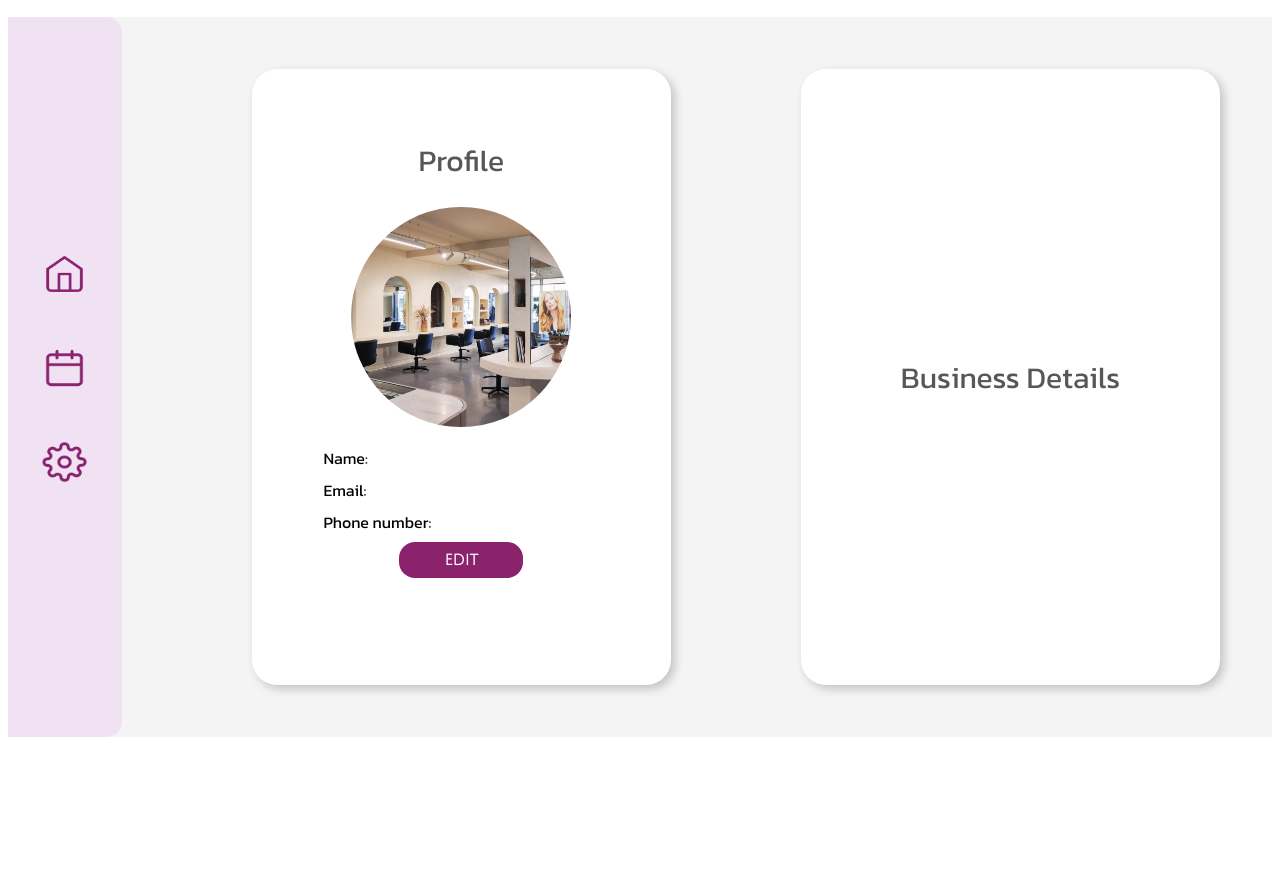
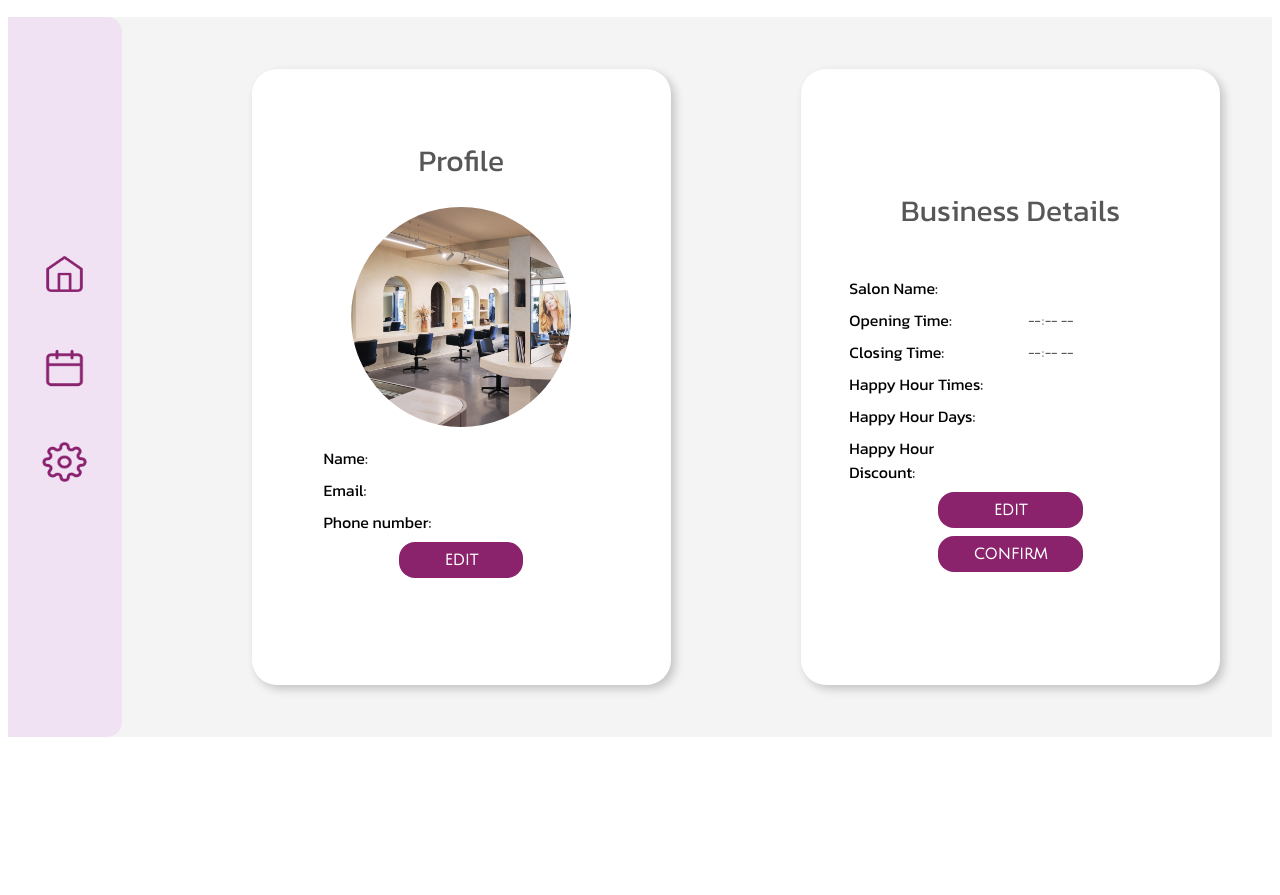
Before and after one commit to henrylo212/YouBeauty, a Django app: page /accounts/business_dashboard_settings/ in a window 1280 px wide. Shown: the part 161-1056 px from the top of the page. Run offline with Django 5.2, Linux system fonts and the light colour scheme.

Commit message:
Started adding functionality for editing salon information

```diff
--- a/Code/accounts/views.py
+++ b/Code/accounts/views.py
@@ -9,7 +9,7 @@ from django.core.exceptions import ValidationError
 
 from .forms import SalonOwnerRegistrationForm, CustomerRegistrationForm, EditProfileForm
 
-from salons.forms import EditSalonOwnerForm
+from salons.forms import EditSalonOwnerForm, EditSalonInfoForm
 from salons.views import SalonRegistrationView
 from salons.models import SalonOwner, SalonInfo, SalonService, Service
 
@@ -174,6 +174,7 @@ def BusinessProfileSettingsView(request):
     phone_number = ""
     profile_photo = None
     form = None
+    saloninfo_form = None
     # if hasattr(user, 'salonowner'):
     # if not hasattr(user, 'customer'):
     #     #is not customer
@@ -182,27 +183,42 @@ def BusinessProfileSettingsView(request):
     if request.method == 'POST':
         print("made it to POST")
         form = EditSalonOwnerForm(data=request.POST)
+        saloninfo_form = EditSalonInfoForm(data=request.POST)
+
         print(form.errors)
+        print(saloninfo_form.errors)
 
         if form.is_valid():
             current_user = request.user
             print(f"exists {SalonOwner.objects.filter(user=current_user).exists()}, {SalonOwner.objects.filter(user=current_user)}")
-            salonowner = get_object_or_404(SalonOwner, user=current_user) #get Customer w/ current user
-            saved = form.save(user)
+            # salonowner = get_object_or_404(SalonOwner, user=current_user) #get Customer w/ current user
+            # saved = form.save(user)
+
+            form.save(user)
+
+
 
             # user = form.save(user)
             print(user)
             # extract data from form
 
-            profile_name = form.cleaned_data.get('profile_name')
-            print(profile_name)
+            # profile_name = form.cleaned_data.get('profile_name')
+            print(saloninfo_form.cleaned_data.get('salon_name'))
             # password = form.cleaned_data.get('password1')
-            email = form.cleaned_data.get('email')
-            print(email)
-            phone_number = form.cleaned_data.get('phone_number')
+            # email = form.cleaned_data.get('email')
+            # print(email)
+            # phone_number = form.cleaned_data.get('phone_number')
+
             messages.success(request, 'Profile changes have been successfully saved!')
 
 
+            return redirect("business_profile_settings")
+
+        if saloninfo_form.is_valid():
+            # Saving salon info here
+            saloninfo_form.save(user)
+
+            messages.success(request, 'Profile changes have been successfully saved!')
             return redirect("business_profile_settings")
     else:
         form = EditSalonOwnerForm()
@@ -214,6 +230,8 @@ def BusinessProfileSettingsView(request):
         print(current_user)
         is_customer = False
         is_salon_owner = False
+
+
         try:
             #try to get a customer
             customer = get_object_or_404(Customer, user=current_user) #get Customer w/ current username
@@ -248,7 +266,7 @@ def BusinessProfileSettingsView(request):
             return render(request, 'business_profile_settings.html' ,
             {'is_customer': is_customer, 'is_salon_owner': is_salon_owner,
             'user': user, 'phone_number': phone_number, 'profile_photo': profile_photo,
-            'bookings': bookings, 'form': form})
+            'bookings': bookings, 'form': form, 'saloninfo_form': saloninfo_form})
             # return render(request, 'registration/login.html', {'form': form})
         elif is_salon_owner:
             user = salon_owner.user
@@ -256,7 +274,7 @@ def BusinessProfileSettingsView(request):
             salon = salon_owner.salon
             return render(request, 'business_profile_settings.html' ,
             {'is_customer': is_customer, 'is_salon_owner': is_salon_owner,
-            'user': user, 'phone_number': phone_number, 'salon': salon, 'form': form})
+            'user': user, 'phone_number': phone_number, 'salon': salon, 'form': form, 'saloninfo_form': saloninfo_form})
     else:
         user = request.user
 
@@ -264,10 +282,10 @@ def BusinessProfileSettingsView(request):
     return render(request, 'business_profile_settings.html' ,
         {'is_customer': is_customer, 'is_salon_owner': is_salon_owner,
         'user': user, 'phone_number': phone_number, 'profile_photo': profile_photo,
-        'form': form})
+        'form': form, 'saloninfo_form': saloninfo_form})
 
 
-    return render(request, 'business_profile_settings.html')
+    # return render(request, 'business_profile_settings.html')
 
 def BusinessProfileCalendarView(request):
     '''
--- a/Code/salons/forms.py
+++ b/Code/salons/forms.py
@@ -74,3 +74,47 @@ class EditSalonOwnerForm(forms.Form):
 
         print(f"user: {user_instance} salonowner: {salonowner_instance} boop number 2")
         return user_instance, salonowner_instance
+
+class EditSalonInfoForm(forms.Form):
+    salon_name = forms.CharField(max_length=301)
+    salon_openingtime = forms.TimeField(widget=forms.TimeInput(format='%H:%M'))
+    salon_closingtime = forms.TimeField(widget=forms.TimeInput(format='%H:%M'))
+    happyhour_times = forms.CharField(max_length=301)
+    happyhour_days = forms.CharField(max_length=301)
+    happyhour_discount = forms.DecimalField(max_digits=5, decimal_places=2)
+
+    # email = forms.EmailField()
+    # phone_number = forms.CharField(max_length=20)
+
+    # print(email)
+    # print(phone_number)
+
+    def save(self, user):
+        salon_name = self.cleaned_data["salon_name"]
+        salon_openingtime = self.cleaned_data["salon_openingtime"]
+        salon_closingtime = self.cleaned_data["salon_closingtime"]
+        happyhour_times = self.cleaned_data["happyhour_times"]
+        happyhour_days = self.cleaned_data["happyhour_days"]
+        happyhour_discount = self.cleaned_data["happyhour_discount"]
+
+
+        current_user_id = user.id
+        print(current_user_id)
+
+        user_instance = get_object_or_404(User, id=current_user_id)
+        salonowner_instance = get_object_or_404(SalonOwner, user=user_instance)
+        saloninfo_instance = salonowner_instance.salon
+
+        print(f"user: {user_instance} salonowner: {salonowner_instance} saloninstance: {saloninfo_instance} boop")
+
+        saloninfo_instance.salon_name = salon_name
+        saloninfo_instance.salon_openingtime = salon_openingtime
+        saloninfo_instance.salon_closingtime = salon_closingtime
+        saloninfo_instance.happyhour_times = happyhour_times
+        saloninfo_instance.happyhour_days = happyhour_days
+        saloninfo_instance.happyhour_discount = happyhour_discount
+
+        saloninfo_instance.save()
+
+        print(f"user: {user_instance} salonowner: {salonowner_instance} saloninstance: {saloninfo_instance} boop")
+        return saloninfo_instance
--- a/Code/templates/business_profile_settings.html
+++ b/Code/templates/business_profile_settings.html
@@ -53,6 +53,41 @@
 
         <div class="info-container">
             <h2>Business Details</h2>
+            <form class="profile-information-container" method="post" action="{% url 'business_profile_settings' %}" id="salon-info-form">
+                {% csrf_token %}
+                <div class="profile-item-container">
+                    <label for="profile_name">Salon Name: </label>
+                    <input type="text" id="salon-name" name="salon_name" value="{{ salon.salon_name }}" disabled>
+                </div>
+
+                <div class="profile-item-container">
+                    <label for="salon_openingtime">Opening Time: </label>
+                    <input type="time" id="salon_openingtime" name="salon_openingtime" value="{{ salon.salon_openingtime }}" disabled>
+                </div>
+
+                <div class="profile-item-container">
+                    <label for="salon_closingtime">Closing Time: </label>
+                    <input type="time" id="salon_closingtime" name="salon_closingtime" value="{{ salon.salon_closingtime }}" disabled>
+                </div>
+
+                <div class="profile-item-container">
+                    <label for="happyhour_times">Happy Hour Times: </label>
+                    <input type="text" id="happyhour_times" name="happyhour_times" value="{{ salon.happyhour_times }}" disabled>
+                </div>
+
+                <div class="profile-item-container">
+                    <label for="happyhour_days">Happy Hour Days: </label>
+                    <input type="text" id="happyhour_days" name="happyhour_days" value="{{ salon.happyhour_days }}" disabled>
+                </div>
+
+                <div class="profile-item-container">
+                    <label for="happyhour_discount">Happy Hour Discount: </label>
+                    <input type="text" id="happyhour_discount" name="happyhour_discount" value="{{ salon.happyhour_discount }}" disabled>
+                </div>
+
+                <button type="button" id="edit-button">EDIT</button>
+                <button type="submit" id="confirm">CONFIRM</button>
+            </form>
         </div>
 
     </div>
```
